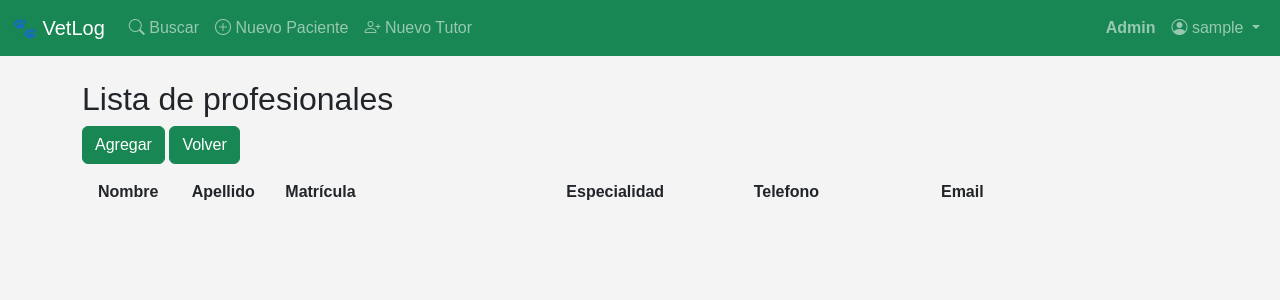
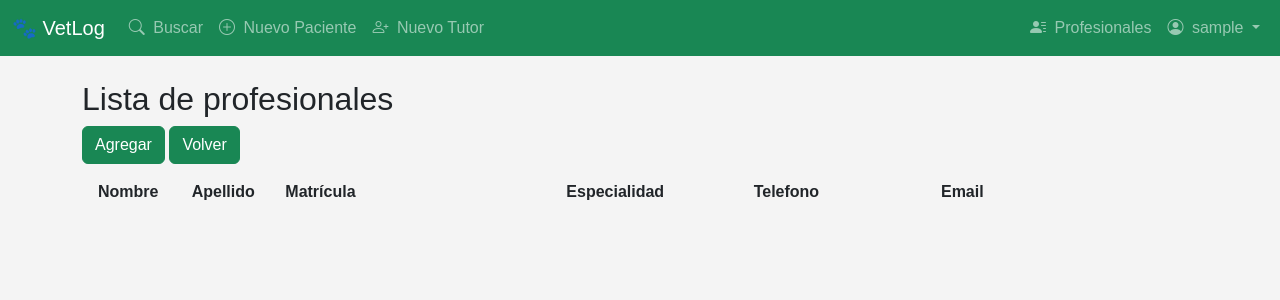
Before and after one commit to Walteriba/PPS, a Flask app: page /admin in a window 1280 px wide. Shown: the top 300 px of the page. Run offline with Flask 3, Linux system fonts and the light colour scheme; the visitor is signed in with stand-in values (Sample User, id 1); data that the repository does not hold is empty.

Commit message:
- cambio de admin a profesionales, e iconos

```diff
--- a/templates/partials/header.html
+++ b/templates/partials/header.html
@@ -11,17 +11,17 @@
         <ul class="navbar-nav me-auto">
           <li class="nav-item">
             <a class="nav-link" href="{{ url_for('home_bp.buscar') }}">
-              <i class="bi bi-search"></i> Buscar
+              <i class="bi bi-search me-1"></i> Buscar
             </a>
           </li>
           <li class="nav-item">
             <a class="nav-link" href="{{ url_for('paciente_bp.nuevo_paciente') }}">
-              <i class="bi bi-plus-circle"></i> Nuevo Paciente
+              <i class="bi bi-plus-circle me-1"></i> Nuevo Paciente
             </a>
           </li>
           <li class="nav-item">
             <a class="nav-link" href="{{ url_for('tutor_bp.nuevo_tutor') }}">
-              <i class="bi bi-person-plus"></i> Nuevo Tutor
+              <i class="bi bi-person-plus me-1"></i> Nuevo Tutor
             </a>
           </li>
         </ul>
@@ -29,17 +29,18 @@
         <!-- Menú de usuario (derecha) -->
         <ul class="navbar-nav">
           <li class="nav-item">
-          <a class="nav-link fw-bold" href="{{ url_for('home_bp.admin') }}"
-            >Admin</a>
+          <a class="nav-link" href="{{ url_for('home_bp.admin') }}">
+              <i class="bi bi-person-lines-fill me-1"></i></i> Profesionales
+          </a>
         </li>
           <li class="nav-item dropdown">
             <a class="nav-link dropdown-toggle" href="#" id="userDropdown" role="button" data-bs-toggle="dropdown" aria-expanded="false">
-              <i class="bi bi-person-circle"></i> {{ current_user.nombre }}
+              <i class="bi bi-person-circle me-1"></i> {{ current_user.nombre }}
             </a>
             <ul class="dropdown-menu dropdown-menu-end" aria-labelledby="userDropdown">
               <li>
                 <a class="dropdown-item" href="{{ url_for('auth_bp.logout') }}">
-                  <i class="bi bi-box-arrow-right"></i> Cerrar Sesión
+                  <i class="bi bi-box-arrow-right me-2"></i> Cerrar Sesión
                 </a>
               </li>
             </ul>
```
